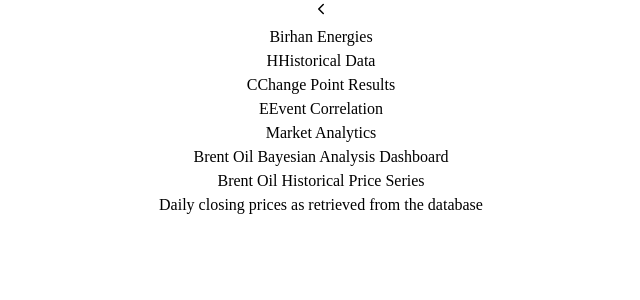
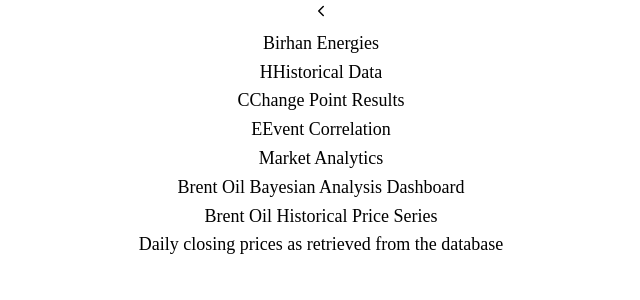
Before and after one commit to birhanu-ma/change-point-analysis, a React (Vite) app in the folder client/my-react-app/: page / in a window 1280 px wide. Shown: the top 300 px of the page, without its empty margins (319-959 px from the left). Built offline with nearby package versions, Linux system fonts and the light colour scheme; no server answers.

Commit message:
style: increase font-size

```diff
--- a/client/my-react-app/src/index.css
+++ b/client/my-react-app/src/index.css
@@ -28,6 +28,27 @@
     --card:       0 0% 100%;
   }
 
+  @layer base {
+  html {
+    /* Increases the default browser font size (16px) to roughly 18px */
+    font-size: 112.5%;
+    @apply scroll-smooth;
+  }
+
+  body {
+    /* Alternatively, set a specific size for all body text */
+    @apply bg-background text-foreground transition-colors duration-300 text-lg;
+
+    /* This ensures a baseline readable size for all standard text */
+    line-height: 1.6;
+    font-feature-settings: "rlig" 1, "calt" 1;
+  }
+
+  /* Target headers specifically if they also feel too small */
+  h1 { @apply text-4xl font-bold mb-4; }
+  h2 { @apply text-3xl font-semibold mb-3; }
+  h3 { @apply text-2xl font-medium mb-2; }
+}
 
   /* Dark-mode overrides */
   .dark {
```
